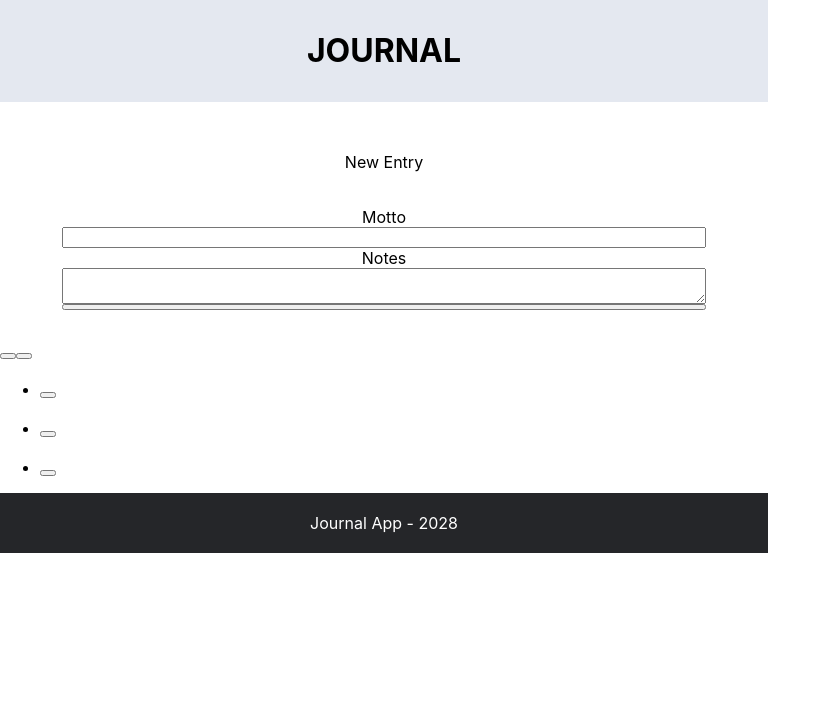
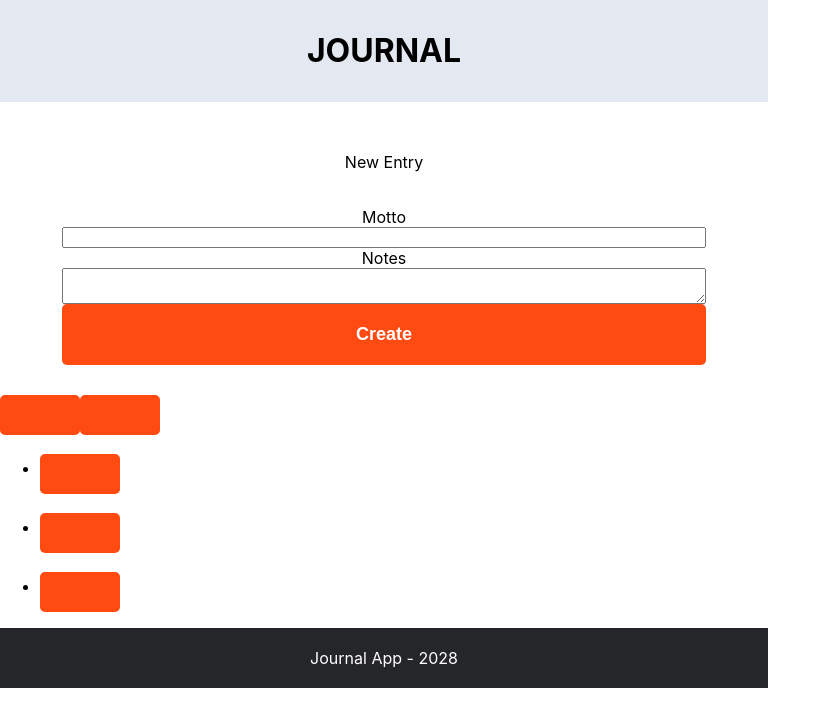
Before and after one commit to WinterIsCoding23/journal, a React (Create React App) app: page / in a window 1280 px wide. Shown: the top 726 px of the page, without its empty margins (0-831 px from the left). Built offline with nearby package versions, Linux system fonts and the light colour scheme.

Commit message:
style button

```diff
--- /dev/null
+++ b/src/Components/Button/Button.css
@@ -0,0 +1,17 @@
+button {
+    background-color:  var(--color-nemo);
+    color: rgb(255, 255, 255);
+    padding: 20px 40px;
+    font-weight: bold;
+    font-size: large;
+    border:none;
+    border-radius: 5px;
+}
+
+button:hover {
+    background-color: var(--color-nemo-dark);
+}
+
+button:active{
+    background-color: var(--color-nemo-mid);
+}
--- /dev/null
+++ b/src/Components/Button/index.js
@@ -0,0 +1,7 @@
+import "./Button.css";
+
+export default function Button () {
+    return <button type="submit" name="submit">
+        Create
+    </button>
+}
--- /dev/null
+++ b/src/Components/Entries/index.js
@@ -0,0 +1,3 @@
+export default function Entries () {
+    return
+}
--- a/src/Components/EntryForm/index.js
+++ b/src/Components/EntryForm/index.js
@@ -1,8 +1,8 @@
 import "./EntryForm.css";
+import Button from "../Button";
 
 export default function EntryForm () {
     return (
-
         <fieldset>
             <legend>New Entry</legend>
             <form>
@@ -10,9 +10,8 @@ export default function EntryForm () {
                 <input type="text" id="motto" name="motto"></input>
                 <label htmlFor="notes">Notes</label>
                 <textarea id="notes"></textarea>
-                <button type="submit"></button>
+                <Button></Button>
             </form>
         </fieldset>
-
   )
 }
--- a/src/Components/Main/index.js
+++ b/src/Components/Main/index.js
@@ -1,12 +1,13 @@
 import "./Main.css";
 
 import EntryForm from "../EntryForm";
+import Entries from "../Entries";
 
 export default function Main (){
     return (
       <div>
         < EntryForm />
-
+        < Entries />
 
         <section className="Entries">
           <button className='Entries--tab'></button>
```
Also changed, not shown: src/Components/Entries/Entries.css (added).
